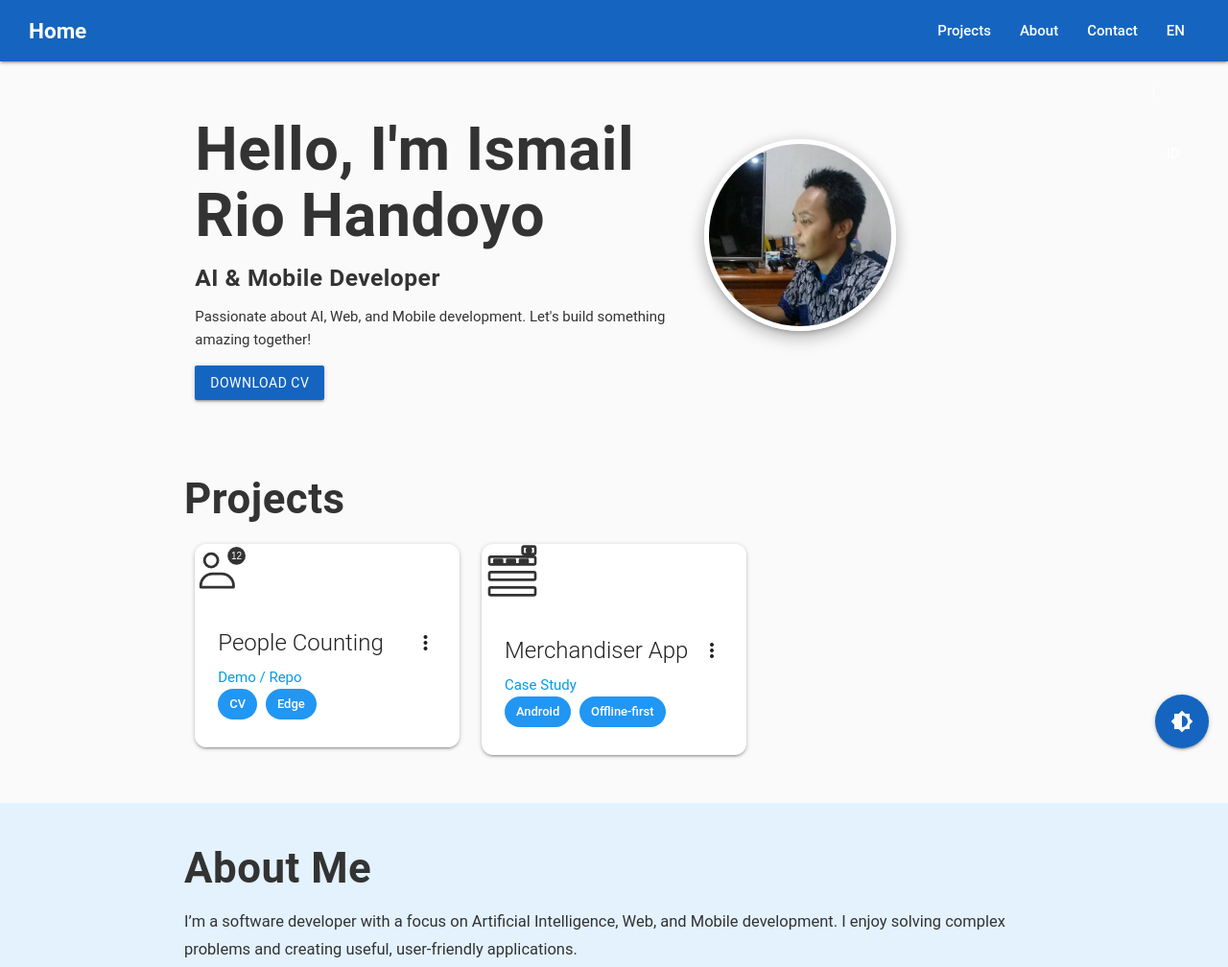
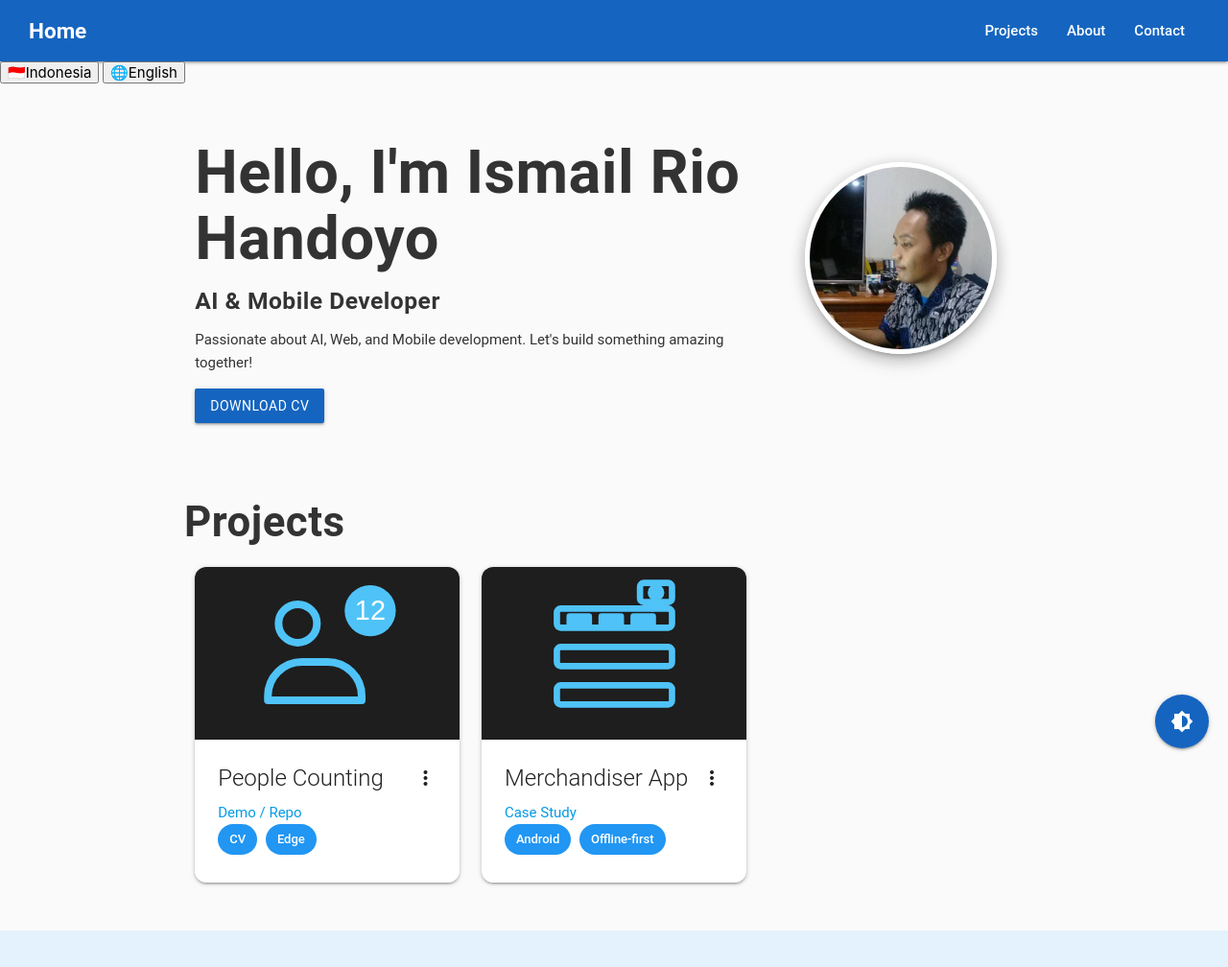
Before and after one commit to mlaratman/mlaratman.github.io, a plain HTML site: page index.html in a window 1280 px wide. Shown: the top 1008 px of the page at 96% size. Drawn offline with nearby package versions, Linux system fonts and the light colour scheme.

Commit message:
style update

```diff
--- a/assets/css/style.css
+++ b/assets/css/style.css
@@ -203,3 +203,20 @@ body.dark-mode .profile-pic {
 .people-blue { color: #2196F3; }   /* uses currentColor inside SVG */
 .people-dark { color: #0d47a1; }
 .badge { position: relative; display:inline-flex; align-items:center; gap:8px; font-weight:700; }
+
+
+/* Make sure SVG icons expand to card container */
+.icon-people {
+    display: flex;
+    align-items: center;
+    justify-content: center;
+    height: 180px;   /* adjust depending on card size */
+    background: #1e1e1e; /* optional dark background */
+}
+
+.icon-people svg {
+    width: 80%;      /* scale down inside */
+    height: auto;
+    max-height: 160px;
+    color: #4fc3f7;  /* accent color */
+}
--- a/index.html
+++ b/index.html
@@ -33,14 +33,20 @@
             <li><a href="#projects" data-i18n="navProjects">Projects</a></li>
             <li><a href="#about" data-i18n="navAbout">About</a></li>
             <li><a href="#contact" data-i18n="navContact">Contact</a></li>
-            <li>
-                <!-- Language Switch -->
-                <a href="#!" class="lang" data-lang="en">EN</a> |
-                <a href="#!" class="lang" data-lang="id">ID</a>
-            </li>
+<!--            <li>-->
+<!--                &lt;!&ndash; Language Switch &ndash;&gt;-->
+<!--                <a href="#!" class="lang" data-lang="en">EN</a> |-->
+<!--                <a href="#!" class="lang" data-lang="id">ID</a>-->
+<!--            </li>-->
         </ul>
     </div>
 </nav>
+
+<!-- Lang Toggle -->
+<div class="lang-toggle" role="group" aria-label="Language toggle">
+    <button class="lang" id="btn-id" data-lang="id" aria-pressed="false" title="Bahasa Indonesia"><span class="lang-flag">🇮🇩</span><span data-i18n="label.indonesian">Indonesia</span></button>
+    <button class="lang" id="btn-en" data-lang="en" aria-pressed="false" title="English"><span class="lang-flag">🌐</span><span data-i18n="label.english">English</span></button>
+</div>
 
 <!-- Hero Section -->
 <section class="section hero">
```
